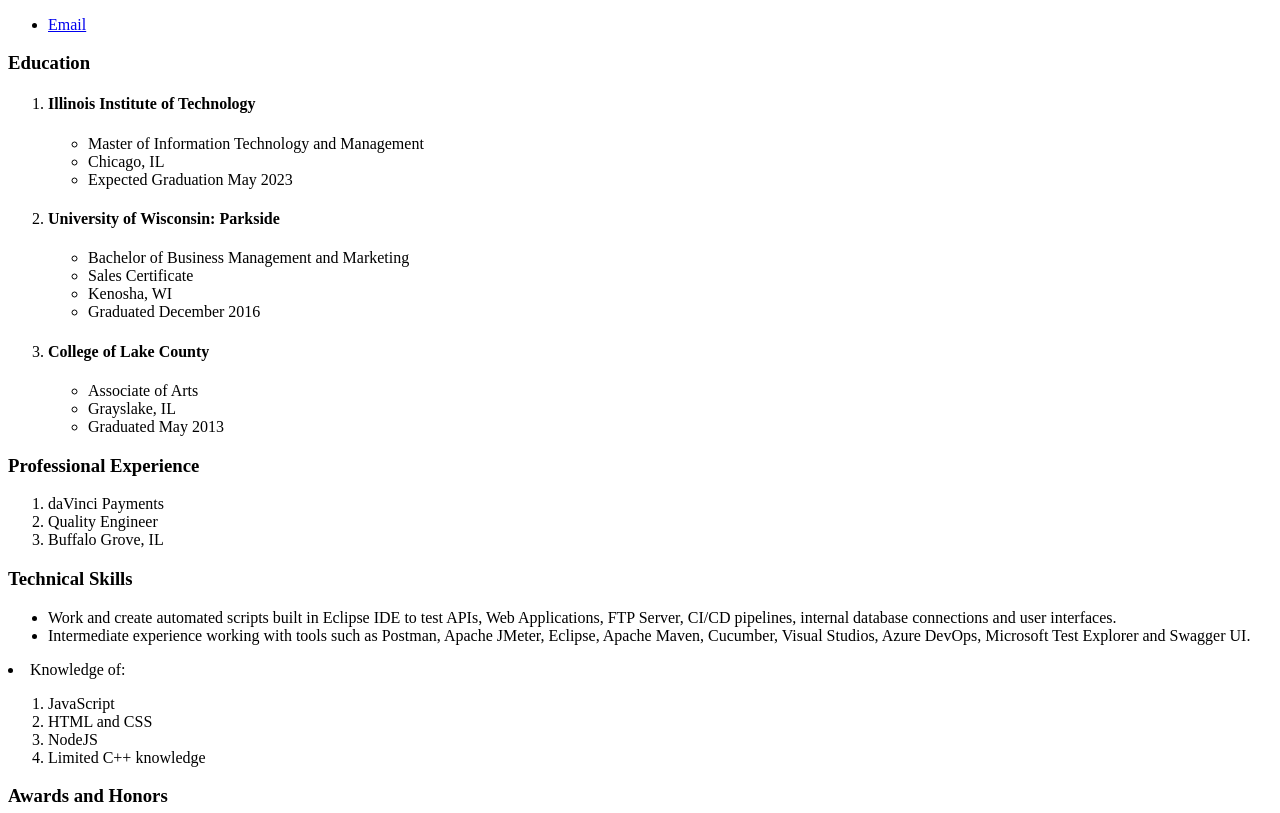
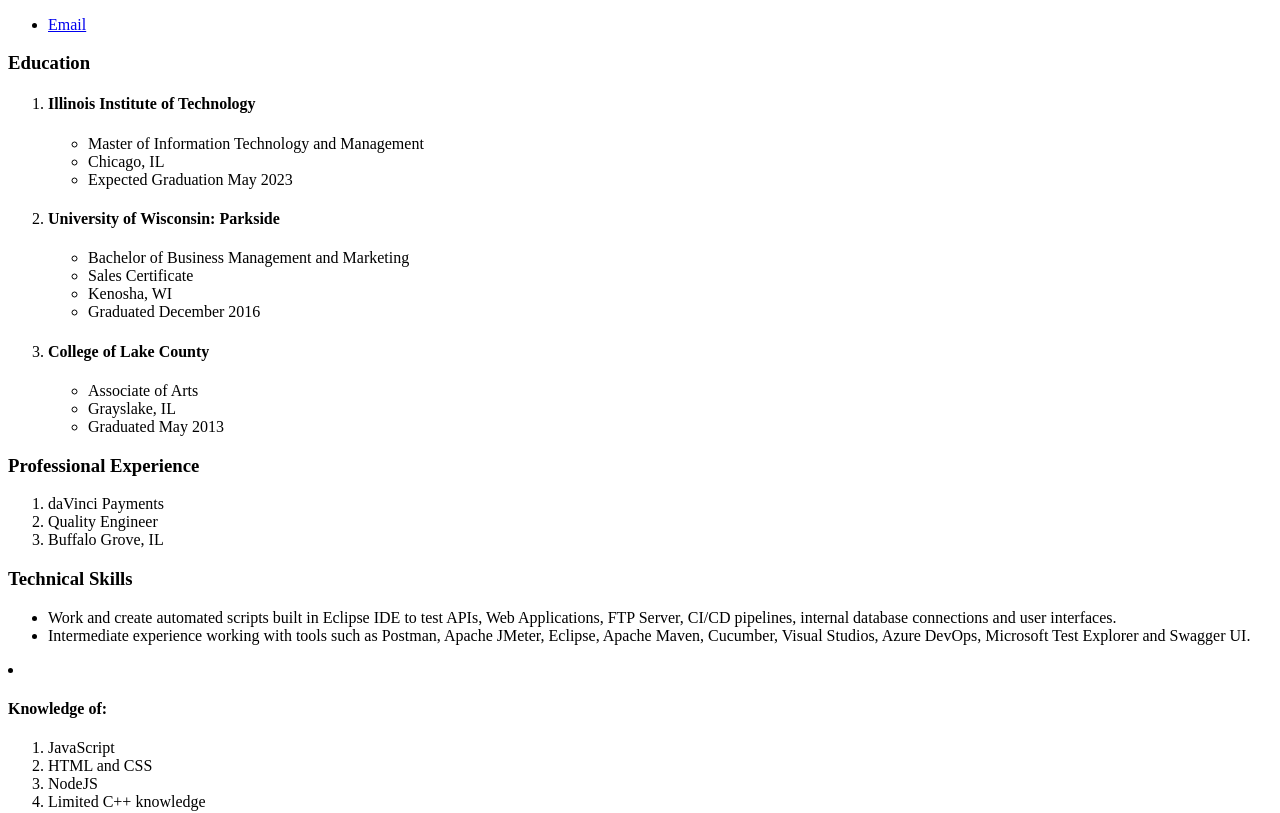
Before and after one commit to c-dagger/project-one, a plain HTML site: page resume/index.html in a window 1280 px wide. Shown: the part 152-965 px from the top of the page. Drawn offline with Linux system fonts and the light colour scheme.

Commit message:
Add heading element

```diff
--- a/resume/index.html
+++ b/resume/index.html
@@ -67,7 +67,7 @@
             Azure DevOps, Microsoft Test Explorer and Swagger UI.
             </li>
           </ul>
-          <li>Knowledge of:
+          <li><h4>Knowledge of:</h4>
             <ol>
               <li>JavaScript</li>
               <li>HTML and CSS</li>
```
